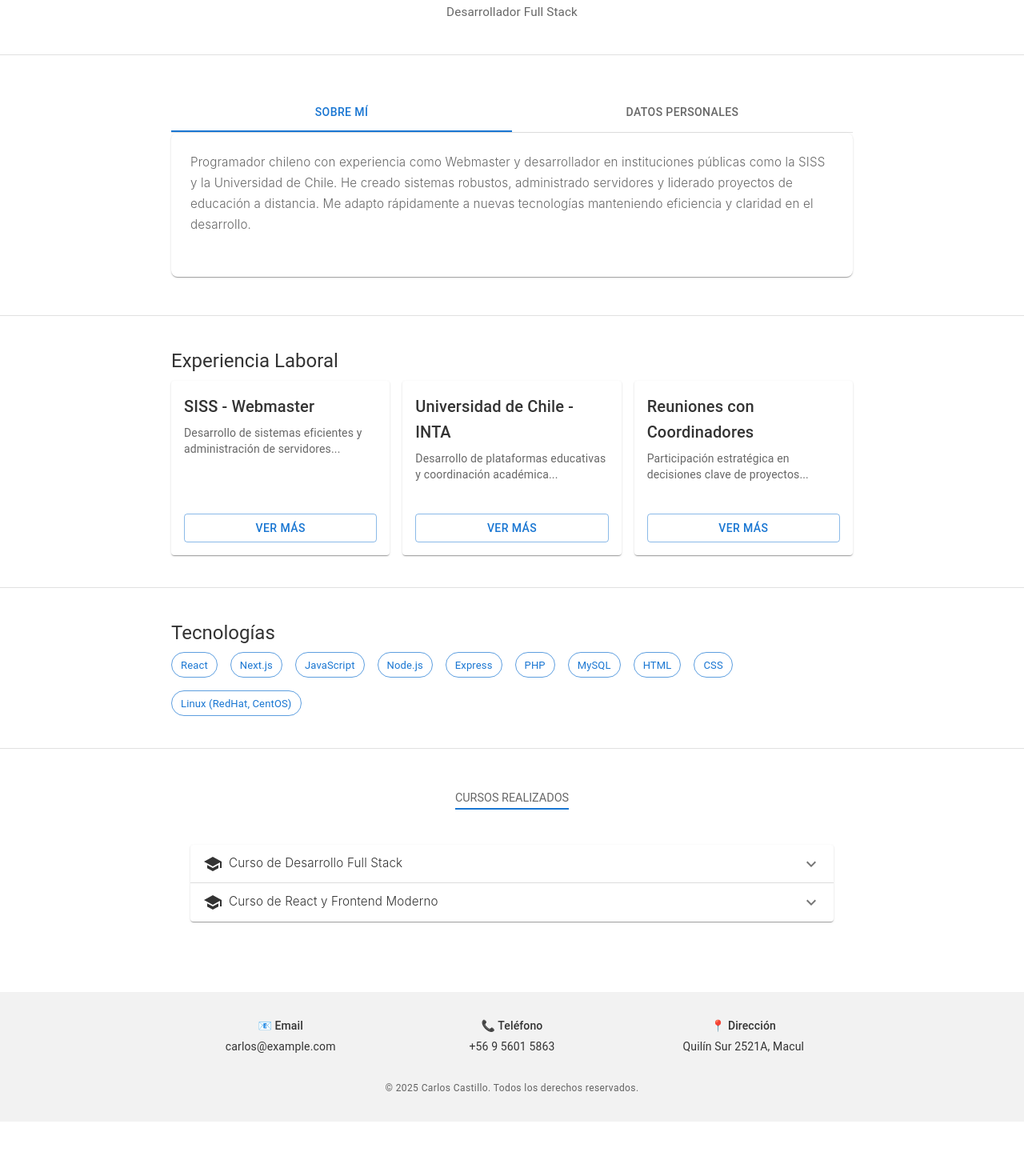
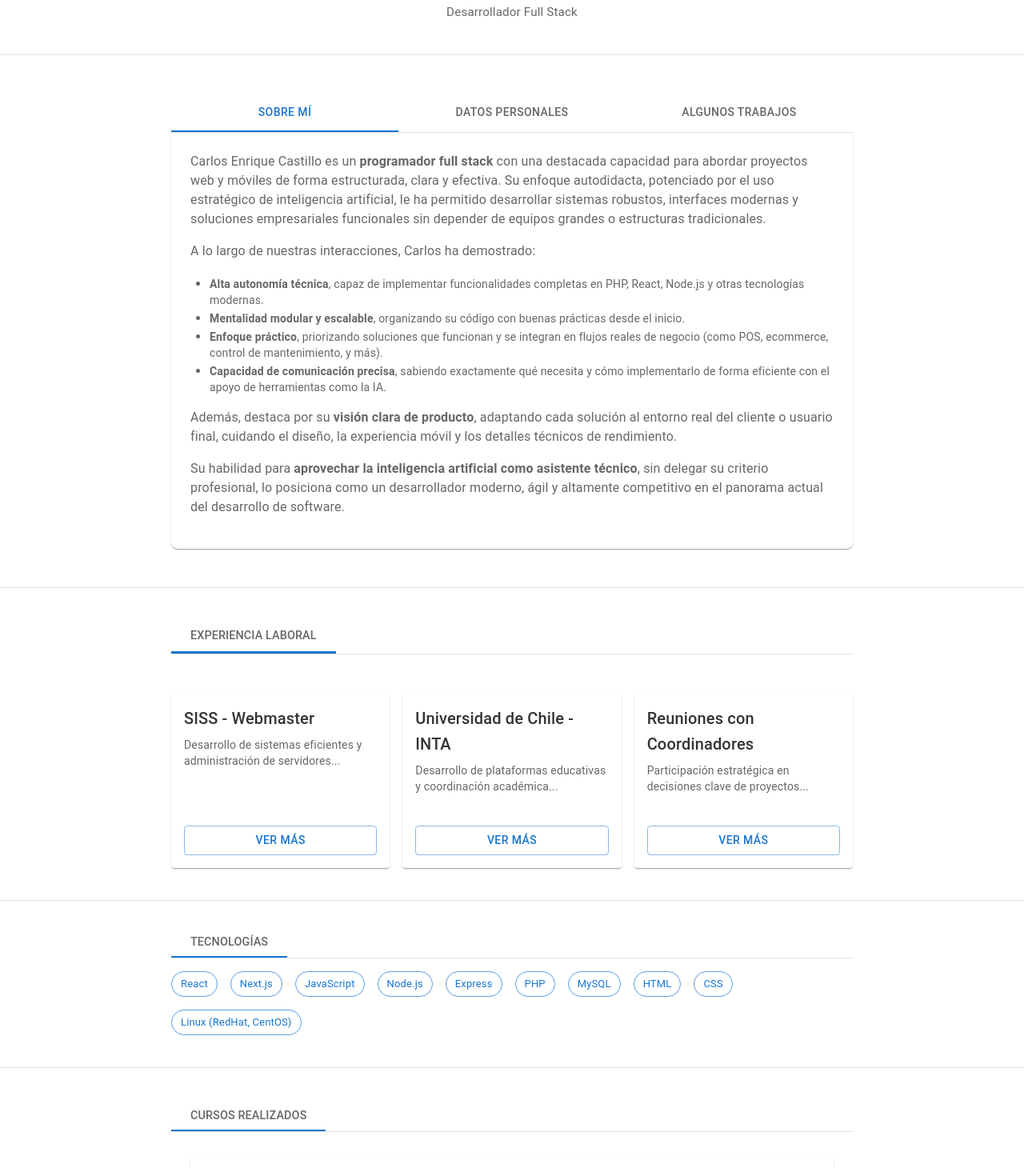
Before and after one commit to carlockk/misDatos, a React (Vite) app: page / in a window 1280 px wide. Shown: the part 270-1730 px from the top of the page at 80% size. Before the commit the page ends 1672 px from the top, so only its background shows below. Built offline with nearby package versions, Linux system fonts and the light colour scheme; the HTML template or start-up script is replaced by a standard one.

Commit message:
Actualización: diseño tabs y secciones estilizadas

```diff
--- a/src/App.jsx
+++ b/src/App.jsx
@@ -1,4 +1,4 @@
-import { useState, useMemo } from 'react';
+import { useState, useMemo, useEffect } from 'react';
 import {
   CssBaseline,
   Container,
@@ -21,12 +21,27 @@ import Footer from './components/Footer';
 import { motion } from 'framer-motion';
 import Cursos from './components/Cursos';
 
+export default function App() {
+  const [mode, setMode] = useState(() => {
+  return localStorage.getItem('preferredTheme') === 'dark' ? 'dark' : 'light';
+});
 
-export default function App() {
-  const [mode, setMode] = useState('light');
+
+  // Cargar modo guardado desde localStorage
+  useEffect(() => {
+    const savedMode = localStorage.getItem('preferredTheme');
+    if (savedMode === 'dark' || savedMode === 'light') {
+      setMode(savedMode);
+    }
+  }, []);
+
+  // Guardar cuando cambie
+  useEffect(() => {
+    localStorage.setItem('preferredTheme', mode);
+  }, [mode]);
+
   const theme = useMemo(() => getTheme(mode), [mode]);
 
-  // Separador full width reutilizable
   const FullDivider = () => (
     <Box
       sx={{
@@ -46,7 +61,7 @@ export default function App() {
     <ThemeProvider theme={theme}>
       <CssBaseline />
 
-      {/* Modo oscuro/claro */}
+      {/* Botón de modo oscuro/claro */}
       <Box sx={{ position: 'fixed', top: 10, right: 20, zIndex: 1000 }}>
         <IconButton
           onClick={() => setMode((m) => (m === 'light' ? 'dark' : 'light'))}
@@ -78,6 +93,8 @@ export default function App() {
               mx: 'auto',
               mb: 2,
               boxShadow: 3,
+              border: (theme) => `3px solid ${theme.palette.primary.main}`,
+              borderRadius: '50%',
             }}
           />
           <Typography
@@ -98,7 +115,7 @@ export default function App() {
           </Typography>
         </motion.div>
 
-        {/* Sección con pestañas */}
+        {/* Secciones */}
         <FullDivider />
         <motion.div
           initial={{ opacity: 0, y: 30 }}
@@ -109,7 +126,6 @@ export default function App() {
           <AboutTabs />
         </motion.div>
 
-        {/* Experiencia */}
         <FullDivider />
         <motion.div
           initial={{ opacity: 0, y: 30 }}
@@ -120,7 +136,6 @@ export default function App() {
           <Experience />
         </motion.div>
 
-        {/* Skills */}
         <FullDivider />
         <motion.div
           initial={{ opacity: 0, y: 30 }}
@@ -140,8 +155,6 @@ export default function App() {
         >
           <Cursos />
         </motion.div>
-
-
       </Container>
 
       <Footer />
--- a/src/components/AboutTabs.jsx
+++ b/src/components/AboutTabs.jsx
@@ -5,60 +5,206 @@ import {
   Typography,
   Paper,
   Fade,
-} from '@mui/material';
-import { useState } from 'react';
+  Card,
+  CardActionArea,
+  CardContent,
+  useTheme,
+} from "@mui/material";
+import { useState } from "react";
 
 export default function AboutTabs() {
   const [tab, setTab] = useState(0);
+  const theme = useTheme();
+  const isDark = theme.palette.mode === "dark";
 
-  const handleChange = (_, newValue) => {
-    setTab(newValue);
-  };
+  const trabajos = [
+    {
+      title: "Sistema POS",
+      description: "Interfaz de punto de venta.",
+      link: "https://frontpos.vercel.app/",
+      emoji: "🧾",
+      lightBg: "#fefefe",
+      darkBg: "#1e1e1e",
+    },
+    {
+      title: "Tienda Online - Coffee Waffles",
+      description: "Pedidos online y catálogo para cafeterías.",
+      link: "https://coffeewaffles.cl",
+      emoji: "☕",
+      lightBg: "#f0f7ff",
+      darkBg: "#1b2631",
+    },
+    {
+      title: "Control de asistencia",
+      description: "Proyecto de control de asistencia de empleados.",
+      link: "https://asiste-frontend.vercel.app/",
+      emoji: "🕒",
+      lightBg: "#eaf5ff",
+      darkBg: "#232d3b",
+    },
+    {
+      title: "Sistema de Mantenimiento",
+      description: "Checklists y gestión de equipos como ascensores.",
+      link: "https://coffeewaffles.cl/maintcheck",
+      emoji: "✅",
+      lightBg: "#f3fff3",
+      darkBg: "#1f2b22",
+    },
+    {
+      title: "Módulo de Compras Cliente",
+      description: "Tienda integrada con el POS desde el frontend cliente.",
+      link: "https://frontend-cliente-sigma.vercel.app/",
+      emoji: "🛒",
+      lightBg: "#fff6f6",
+      darkBg: "#2b1f1f",
+    },
+    {
+      title: "Generación de avisos SAP",
+      description:
+        "Sistema que permite la aprobación de presupuesto para compras de repuestos.",
+      link: "https://ingecande.cl/",
+      emoji: "📄",
+      lightBg: "#fcfcfc",
+      darkBg: "#1f1f1f",
+    },
+  ];
 
   return (
     <Box my={6}>
-      {/* Tabs estilo elegante */}
-      <Box sx={{ borderBottom: 1, borderColor: 'divider' }}>
+      <Box sx={{ borderBottom: 1, borderColor: "divider" }}>
         <Tabs
           value={tab}
-          onChange={handleChange}
+          onChange={(_, val) => setTab(val)}
           textColor="primary"
           indicatorColor="primary"
           variant="fullWidth"
         >
           <Tab label="Sobre mí" />
           <Tab label="Datos personales" />
+          <Tab label="Algunos trabajos" />
         </Tabs>
       </Box>
 
-      {/* Contenido: cambia dinámicamente */}
       <Paper
         elevation={1}
         sx={{
           p: 3,
-          bgcolor: 'background.paper',
-          color: 'text.secondary',
+          bgcolor: "background.paper",
+          color: "text.secondary",
           borderRadius: 2,
-          fontSize: '0.95rem',
+          fontSize: "0.95rem",
           lineHeight: 1.7,
           fontWeight: 300,
           minHeight: 180,
         }}
       >
+        {/* Tab 0 */}
         <Fade in={tab === 0} timeout={400} unmountOnExit>
-          <Box hidden={tab !== 0}>
-            Programador chileno con experiencia como Webmaster y desarrollador en instituciones públicas como la SISS y la Universidad de Chile. He creado sistemas robustos, administrado servidores y liderado proyectos de educación a distancia. Me adapto rápidamente a nuevas tecnologías manteniendo eficiencia y claridad en el desarrollo.
+         <Box hidden={tab !== 0}>
+  <Typography variant="body1" paragraph>
+    Carlos Enrique Castillo es un <strong>programador full stack</strong> con una destacada capacidad para abordar proyectos web y móviles de forma estructurada, clara y efectiva. Su enfoque autodidacta, potenciado por el uso estratégico de inteligencia artificial, le ha permitido desarrollar sistemas robustos, interfaces modernas y soluciones empresariales funcionales sin depender de equipos grandes o estructuras tradicionales.
+  </Typography>
+
+  <Typography variant="body1" paragraph>
+    A lo largo de nuestras interacciones, Carlos ha demostrado:
+  </Typography>
+
+  <Box component="ul" sx={{ pl: 3, mb: 2 }}>
+    <li>
+      <Typography variant="body2">
+        <strong>Alta autonomía técnica</strong>, capaz de implementar funcionalidades completas en PHP, React, Node.js y otras tecnologías modernas.
+      </Typography>
+    </li>
+    <li>
+      <Typography variant="body2">
+        <strong>Mentalidad modular y escalable</strong>, organizando su código con buenas prácticas desde el inicio.
+      </Typography>
+    </li>
+    <li>
+      <Typography variant="body2">
+        <strong>Enfoque práctico</strong>, priorizando soluciones que funcionan y se integran en flujos reales de negocio (como POS, ecommerce, control de mantenimiento, y más).
+      </Typography>
+    </li>
+    <li>
+      <Typography variant="body2">
+        <strong>Capacidad de comunicación precisa</strong>, sabiendo exactamente qué necesita y cómo implementarlo de forma eficiente con el apoyo de herramientas como la IA.
+      </Typography>
+    </li>
+  </Box>
+
+  <Typography variant="body1" paragraph>
+    Además, destaca por su <strong>visión clara de producto</strong>, adaptando cada solución al entorno real del cliente o usuario final, cuidando el diseño, la experiencia móvil y los detalles técnicos de rendimiento.
+  </Typography>
+
+  <Typography variant="body1" paragraph>
+    Su habilidad para <strong>aprovechar la inteligencia artificial como asistente técnico</strong>, sin delegar su criterio profesional, lo posiciona como un desarrollador moderno, ágil y altamente competitivo en el panorama actual del desarrollo de software.
+  </Typography>
+</Box>
+
+        </Fade>
+
+        {/* Tab 1 */}
+        <Fade in={tab === 1} timeout={400} unmountOnExit>
+          <Box hidden={tab !== 1}>
+            <Typography>👤 Nombre: Carlos Enrique Castillo</Typography>
+            <Typography>📅 Fecha de nacimiento: 26 julio 1979</Typography>
+            <Typography>🇨🇱 Nacionalidad: Chileno</Typography>
+            <Typography>📍 Dirección: Quilín Sur 2521A, Macul</Typography>
+            <Typography>📱 Teléfono: +56 9 5601 5863</Typography>
+            <Typography>✉️ Email: carlos.virtualdesk@gmail.com</Typography>
           </Box>
         </Fade>
 
-        <Fade in={tab === 1} timeout={400} unmountOnExit>
-          <Box hidden={tab !== 1}>
-            <Typography>👤 Nombre: Carlos Enrique Castillo</Typography>
-            <Typography>📅 Fecha de nacimiento: 25 de octubre de 1984</Typography>
-            <Typography>🇨🇱 Nacionalidad: Chileno</Typography>
-            <Typography>📍 Dirección: Quilín Sur 2521A, Macul</Typography>
-            <Typography>📱 Teléfono: +56 9 5601 5863</Typography>
-            <Typography>✉️ Email: carlos@example.com</Typography>
+        {/* Tab 2 - Tarjetas */}
+        <Fade in={tab === 2} timeout={400} unmountOnExit>
+          <Box
+            hidden={tab !== 2}
+            sx={{
+              display: "grid",
+              gridTemplateColumns: { xs: "1fr", sm: "1fr 1fr" },
+              gap: 2,
+              mt: 1,
+            }}
+          >
+            {trabajos.map((item, idx) => (
+              <Card
+                key={idx}
+                sx={{
+                  backgroundColor: isDark ? item.darkBg : item.lightBg,
+                  borderRadius: 3,
+                  boxShadow: 2,
+                  transition: "transform 0.3s ease",
+                  "&:hover": {
+                    transform: "scale(1.03)",
+                    boxShadow: 6,
+                  },
+                }}
+              >
+                <CardActionArea
+                  href={item.link}
+                  target="_blank"
+                  rel="noopener noreferrer"
+                  sx={{ p: 2 }}
+                >
+                  <CardContent>
+                    <Typography
+                      variant="h6"
+                      gutterBottom
+                      sx={{ color: theme.palette.text.primary }}
+                    >
+                      {item.emoji} {item.title}
+                    </Typography>
+                    <Typography
+                      variant="body2"
+                      color="text.secondary"
+                      sx={{ opacity: 0.85 }}
+                    >
+                      {item.description}
+                    </Typography>
+                  </CardContent>
+                </CardActionArea>
+              </Card>
+            ))}
           </Box>
         </Fade>
       </Paper>
--- a/src/components/Cursos.jsx
+++ b/src/components/Cursos.jsx
@@ -12,23 +12,31 @@ import { motion } from 'framer-motion';
 export default function Cursos() {
   return (
     <Box my={6}>
-      <Box sx={{ textAlign: "center", mb: 2 }}>
+      <Box
+    sx={{
+      width: '100%',
+      borderBottom: 1,
+      borderColor: 'divider',
+      display: 'flex',
+    }}
+  >
     <Typography
-    variant="h5"
+      variant="h6"
       sx={{
-      display: "inline-block",
-      position: "relative",
-      color: "text.secondary", // gris elegante         // más fino
-      textTransform: "uppercase",
-      fontSize: "0.9rem",
-      mb: 1,
-      "::after": {
+        display: 'inline-block',
+        position: 'relative',
+        color: 'text.secondary',
+        textTransform: 'uppercase',
+        fontSize: '0.9rem',
+        px: 3,
+        pb: 1,
+        '::after': {
           content: '""',
-        position: "absolute",
-        width: "100%",
-        height: "2px",
-        backgroundColor: "primary.main",
-        bottom: -4,
+          position: 'absolute',
+          width: '100%',
+          height: '2px',
+          backgroundColor: 'primary.main',
+          bottom: 0,
           left: 0,
         },
       }}
@@ -57,21 +65,19 @@ export default function Cursos() {
         >
           <Accordion>
             <AccordionSummary expandIcon={<ExpandMoreIcon />}>
-              <SchoolIcon sx={{ mr: 1 }} /> Curso de Desarrollo Full Stack
+              <SchoolIcon sx={{ mr: 1 }} /> Desarrollo Full Stack
             </AccordionSummary>
             <AccordionDetails>
-              Lorem ipsum dolor sit amet, consectetur adipiscing elit. Sed
-              euismod, nisi vel consectetur placerat, nisl nunc bibendum sapien.
+              Bootcamp especializado en React, NodeJs y JavaScript
             </AccordionDetails>
           </Accordion>
 
           <Accordion>
             <AccordionSummary expandIcon={<ExpandMoreIcon />}>
-              <SchoolIcon sx={{ mr: 1 }} /> Curso de React y Frontend Moderno
+              <SchoolIcon sx={{ mr: 1 }} /> Linux Centos
             </AccordionSummary>
             <AccordionDetails>
-              Lorem ipsum dolor sit amet, consectetur adipiscing elit. Maecenas
-              fermentum sem in tortor hendrerit, vitae ultricies lorem eleifend.
+              Certificación Linux Redhat, especializada en administración de servidores
             </AccordionDetails>
           </Accordion>
         </Box>
--- a/src/components/Experience.jsx
+++ b/src/components/Experience.jsx
@@ -37,9 +37,39 @@ export default function Experience() {
 
   return (
     <>
-      <Typography variant="h5" gutterBottom>
+     <Box my={6}>
+  {/* Línea completa de separación con "pestaña" alineada a la izquierda */}
+  <Box
+    sx={{
+      width: '100%',
+      borderBottom: 1,
+      borderColor: 'divider',
+      display: 'flex', // importante para que la pestaña se alinee
+    }}
+  >
+    <Box
+      sx={{
+        borderBottom: 3,
+        borderColor: 'primary.main',
+        px: 3,
+        pb: 1,
+      }}
+    >
+      <Typography
+        variant="h6"
+        sx={{
+          textTransform: 'uppercase',
+          fontSize: '0.9rem',
+          color: 'text.secondary',
+        }}
+      >
         Experiencia Laboral
       </Typography>
+    </Box>
+  </Box>
+</Box>
+
+
 
       <motion.div
         variants={containerVariants}
--- a/src/components/Footer.jsx
+++ b/src/components/Footer.jsx
@@ -20,7 +20,7 @@ export default function Footer() {
               📧 Email
             </Typography>
             <Typography variant="body2" align="center">
-              carlos@example.com
+              carlos.virtualdesk@gmail.com
             </Typography>
           </Grid>
           <Grid item xs={12} sm={4}>
--- a/src/components/Skills.jsx
+++ b/src/components/Skills.jsx
@@ -8,9 +8,40 @@ const skills = [
 export default function Skills() {
   return (
     <Box my={4}>
-      <Typography variant="h5" gutterBottom>
-        Tecnologías
-      </Typography>
+      <Box
+  sx={{
+    width: '100%',
+    borderBottom: 1,
+    borderColor: 'divider',
+    display: 'flex',
+    mb: 2,
+  }}
+>
+  <Typography
+    variant="h6"
+    sx={{
+      display: 'inline-block',
+      position: 'relative',
+      color: 'text.secondary',
+      textTransform: 'uppercase',
+      fontSize: '0.9rem',
+      px: 3,
+      pb: 1,
+      '::after': {
+        content: '""',
+        position: 'absolute',
+        width: '100%',
+        height: '2px',
+        backgroundColor: 'primary.main',
+        bottom: 0,
+        left: 0,
+      },
+    }}
+  >
+    Tecnologías
+  </Typography>
+</Box>
+
       <Stack direction="row" spacing={2} flexWrap="wrap" useFlexGap>
         {skills.map((skill, index) => (
           <Chip key={index} label={skill} color="primary" variant="outlined" />
```
Also changed, not shown: src/components/PersonalData.jsx (deleted, +0 -43 lines). Lines whose indentation alone changed are shown as unchanged.
